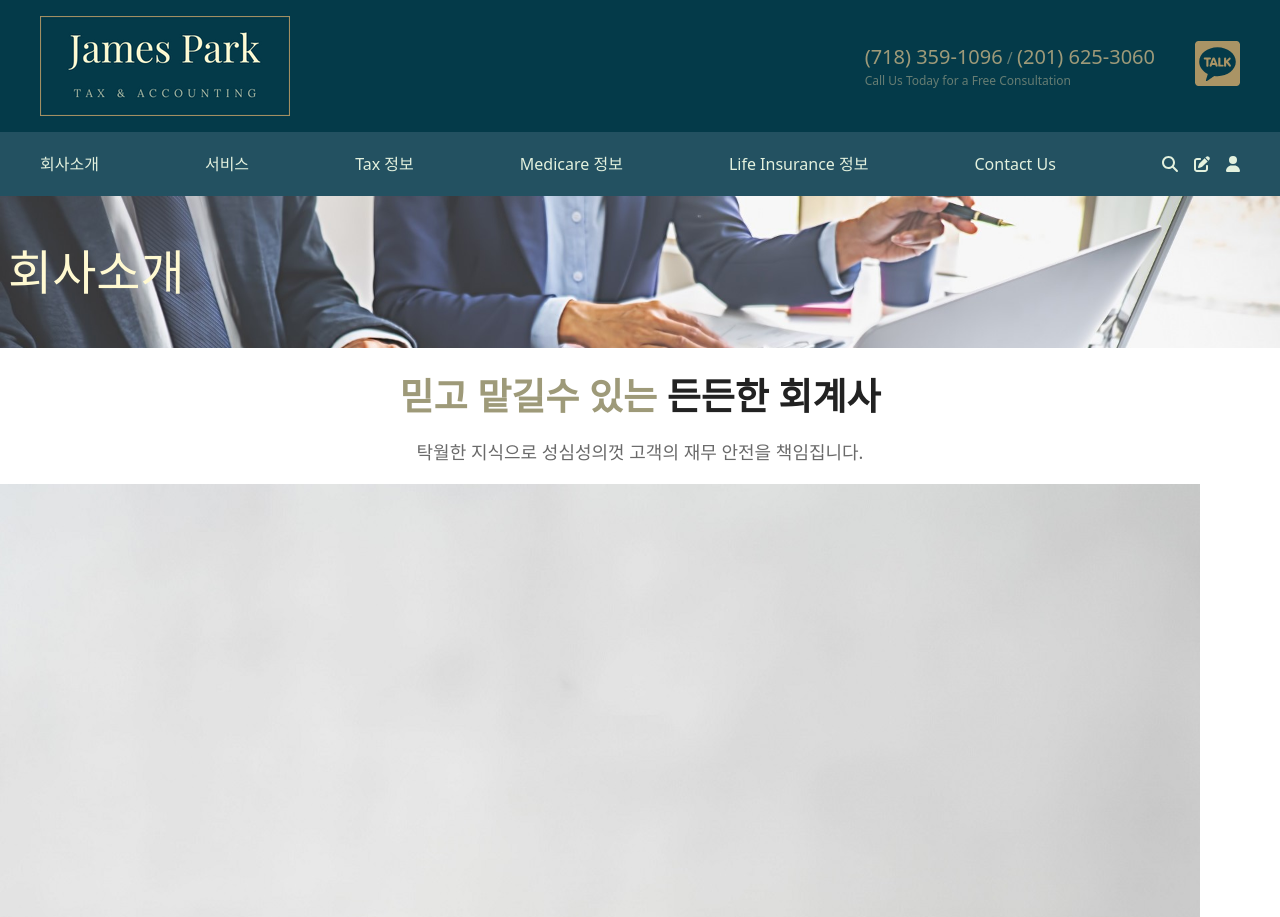
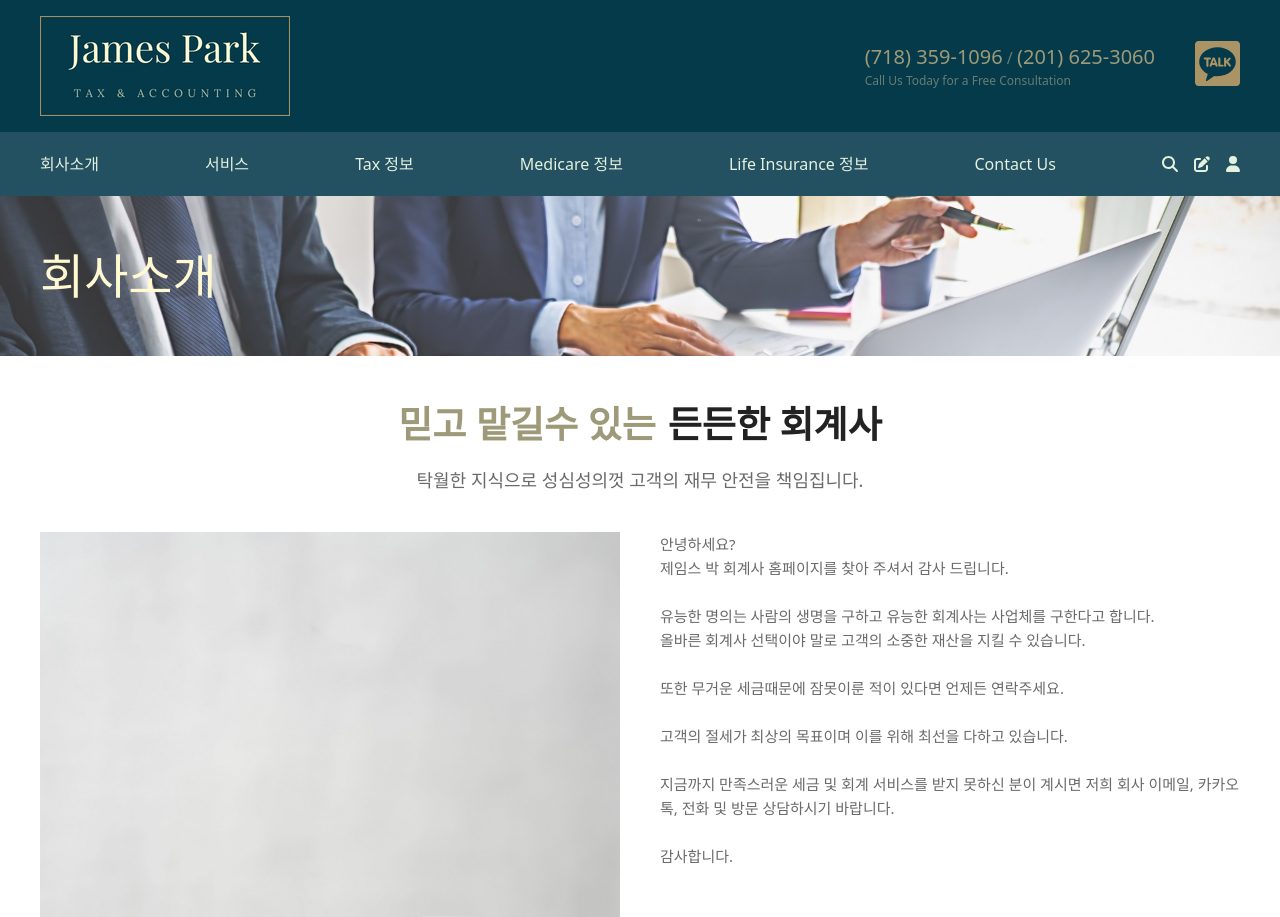
Before and after one commit to nooccarr/james-park-tax, a React (Vite) app: page /about-us in a window 1280 px wide. Shown: the top 917 px of the page. Built offline with nearby package versions, Linux system fonts and the light colour scheme.

Commit message:
Use Tailwind to style about us page

```diff
--- a/src/app/components/AboutUs.jsx
+++ b/src/app/components/AboutUs.jsx
@@ -8,16 +8,16 @@ import AboutUsImg from '../images/about-us.jpg';
 import '../styles/about-us.css';
 
 const AboutUs = () => {
-  const [isMobile, setisMobile] = useState(false);
+  // const [isMobile, setisMobile] = useState(false);
 
-  useEffect(() => {
-    window.innerWidth <= 767 ? setisMobile(true) : setisMobile(false);
-    const onWindowResize = () => {
-      window.innerWidth <= 767 ? setisMobile(true) : setisMobile(false);
-    };
-    window.addEventListener('resize', onWindowResize);
-    return () => window.removeEventListener('resize', onWindowResize);
-  }, []);
+  // useEffect(() => {
+  //   window.innerWidth <= 767 ? setisMobile(true) : setisMobile(false);
+  //   const onWindowResize = () => {
+  //     window.innerWidth <= 767 ? setisMobile(true) : setisMobile(false);
+  //   };
+  //   window.addEventListener('resize', onWindowResize);
+  //   return () => window.removeEventListener('resize', onWindowResize);
+  // }, []);
 
   useEffect(() => {
     window.scroll({ top: 0, left: 0, behavior: 'smooth' });
@@ -58,53 +58,28 @@ const AboutUs = () => {
         <PageHeader title="회사소개" />
       </div>
 
-      <main>
-        <div className="my-5">
-          <div>
-            <div className="text-center pb-5">
-              {isMobile ? (
-                <>
-                  <h1 className="header-h1 about-us-header-mobile">
-                    <span className="header-span">믿고 맡길수 있는 </span>
-                  </h1>
-                  <h1 className="header-h1">든든한 회계사</h1>
-                </>
-              ) : (
-                <h1 className="header-h1">
-                  <span className="header-span">믿고 맡길수 있는 </span>
-                  든든한 회계사
-                </h1>
-              )}
-              <h3 className="header-h3">
+      <main className="mx-5 md:mx-10">
+        <div className="mb-20">
+          <div className="my-10">
+            <div className="flex flex-wrap justify-center items-center gap-3 mb-4">
+              <span className="header-span">믿고 맡길수 있는 </span>
+              <h1 className="header-h1 mb-0">든든한 회계사</h1>
+            </div>
+            <div className="flex justify-center">
+              <h3 className="header-h3 text-center">
                 탁월한 지식으로 성심성의껏 고객의 재무 안전을 책임집니다.
               </h3>
             </div>
           </div>
-          {isMobile ? (
-            <>
-              <div>
-                <div className="mb-5">
-                  <div aspectdiv="1x1">
-                    <img src={AboutUsImg} alt="" />
-                  </div>
-                </div>
-              </div>
-              <div>
-                <div className="mb-5 text-container">
-                  {aboutUsDescription()}
-                </div>
-              </div>
-            </>
-          ) : (
-            <div>
-              <div className="mb-5 pe-5">
-                <div aspectdiv="1x1">
-                  <img src={AboutUsImg} alt="" />
-                </div>
-              </div>
-              <div className="mb-5 text-container">{aboutUsDescription()}</div>
+
+          <div className="flex flex-col md:flex-row gap-10">
+            <div className="w-full md:w-1/2  aspect-square">
+              <img src={AboutUsImg} alt="" />
             </div>
-          )}
+            <div className="w-full md:w-1/2">
+              <div className="text-container">{aboutUsDescription()}</div>
+            </div>
+          </div>
         </div>
       </main>
     </div>
--- a/src/app/components/Header.jsx
+++ b/src/app/components/Header.jsx
@@ -35,7 +35,7 @@ const Header = () => {
   return (
     // <header className={`${headerMobileView}`}>
     <header className=" flex flex-col">
-      <div className="px-10 py-4">
+      <div className="px-5 md:px-10 py-4">
         <div className="flex items-center">
           <div className="md:min-w-[250px]">
             <h1 className="text-hide">James Park Tax & Accounting</h1>
--- a/src/app/components/PageHeader.jsx
+++ b/src/app/components/PageHeader.jsx
@@ -4,11 +4,12 @@
 
 const PageHeader = ({ title }) => {
   return (
-    <div as="section" className="py-5">
-      <div className="ps-2 py-5">
+    <div className="py-14">
+      {/* <div className="py-10"> */}
+      <div className="ps-5 md:ps-10">
         <div
-          className="p-0"
-          style={{ color: '#FFF9D1', fontSize: '3em', fontWeight: 500 }}
+          className="text-5xl text-[#FFF9D1]"
+          // style={{ color: '#FFF9D1', fontSize: '3em', fontWeight: 500 }}
         >
           {title}
         </div>
--- a/src/app/output.css
+++ b/src/app/output.css
@@ -582,9 +582,19 @@ video {
   order: -9999;
 }
 
+.mx-10 {
+  margin-left: 2.5rem;
+  margin-right: 2.5rem;
+}
+
 .mx-auto {
   margin-left: auto;
   margin-right: auto;
+}
+
+.my-10 {
+  margin-top: 2.5rem;
+  margin-bottom: 2.5rem;
 }
 
 .my-4 {
@@ -597,14 +607,9 @@ video {
   margin-bottom: 1.25rem;
 }
 
-.my-auto {
-  margin-top: auto;
-  margin-bottom: auto;
-}
-
-.mx-10 {
-  margin-left: 2.5rem;
-  margin-right: 2.5rem;
+.mx-5 {
+  margin-left: 1.25rem;
+  margin-right: 1.25rem;
 }
 
 .mb-0 {
@@ -627,16 +632,16 @@ video {
   margin-bottom: 1.25rem;
 }
 
+.me-10 {
+  margin-inline-end: 2.5rem;
+}
+
 .me-5 {
   margin-inline-end: 1.25rem;
 }
 
 .ms-4 {
   margin-inline-start: 1rem;
-}
-
-.ms-auto {
-  margin-inline-start: auto;
 }
 
 .mt-10 {
@@ -655,12 +660,8 @@ video {
   margin-top: 1.5rem;
 }
 
-.me-10 {
-  margin-inline-end: 2.5rem;
-}
-
-.me-4 {
-  margin-inline-end: 1rem;
+.mb-20 {
+  margin-bottom: 5rem;
 }
 
 .flex {
@@ -679,12 +680,20 @@ video {
   display: none;
 }
 
+.aspect-square {
+  aspect-ratio: 1 / 1;
+}
+
 .min-h-full {
   min-height: 100%;
 }
 
-.min-w-\[250px\] {
-  min-width: 250px;
+.w-1\/2 {
+  width: 50%;
+}
+
+.w-full {
+  width: 100%;
 }
 
 .flex-1 {
@@ -695,8 +704,16 @@ video {
   resize: both;
 }
 
+.flex-row {
+  flex-direction: row;
+}
+
 .flex-col {
   flex-direction: column;
+}
+
+.flex-wrap {
+  flex-wrap: wrap;
 }
 
 .place-items-center {
@@ -719,16 +736,12 @@ video {
   gap: 2.5rem;
 }
 
+.gap-3 {
+  gap: 0.75rem;
+}
+
 .gap-4 {
   gap: 1rem;
-}
-
-.gap-2 {
-  gap: 0.5rem;
-}
-
-.gap-3 {
-  gap: 0.75rem;
 }
 
 .gap-x-6 {
@@ -749,6 +762,11 @@ video {
   border-color: rgb(255 255 255 / var(--tw-border-opacity));
 }
 
+.bg-\[\#235161\] {
+  --tw-bg-opacity: 1;
+  background-color: rgb(35 81 97 / var(--tw-bg-opacity));
+}
+
 .bg-indigo-600 {
   --tw-bg-opacity: 1;
   background-color: rgb(79 70 229 / var(--tw-bg-opacity));
@@ -759,22 +777,17 @@ video {
   background-color: rgb(255 255 255 / var(--tw-bg-opacity));
 }
 
-.bg-blue-500 {
-  --tw-bg-opacity: 1;
-  background-color: rgb(59 130 246 / var(--tw-bg-opacity));
-}
-
-.bg-\[\#235161\] {
-  --tw-bg-opacity: 1;
-  background-color: rgb(35 81 97 / var(--tw-bg-opacity));
-}
-
 .p-0 {
   padding: 0px;
 }
 
 .p-3 {
   padding: 0.75rem;
+}
+
+.px-10 {
+  padding-left: 2.5rem;
+  padding-right: 2.5rem;
 }
 
 .px-2 {
@@ -827,9 +840,29 @@ video {
   padding-bottom: 1.25rem;
 }
 
-.px-10 {
-  padding-left: 2.5rem;
-  padding-right: 2.5rem;
+.px-5 {
+  padding-left: 1.25rem;
+  padding-right: 1.25rem;
+}
+
+.py-10 {
+  padding-top: 2.5rem;
+  padding-bottom: 2.5rem;
+}
+
+.py-12 {
+  padding-top: 3rem;
+  padding-bottom: 3rem;
+}
+
+.py-14 {
+  padding-top: 3.5rem;
+  padding-bottom: 3.5rem;
+}
+
+.py-16 {
+  padding-top: 4rem;
+  padding-bottom: 4rem;
 }
 
 .pb-2 {
@@ -891,6 +924,16 @@ video {
   line-height: 1.25rem;
 }
 
+.text-4xl {
+  font-size: 2.25rem;
+  line-height: 2.5rem;
+}
+
+.text-5xl {
+  font-size: 3rem;
+  line-height: 1;
+}
+
 .font-bold {
   font-weight: 700;
 }
@@ -899,8 +942,16 @@ video {
   font-weight: 600;
 }
 
+.font-normal {
+  font-weight: 400;
+}
+
 .leading-7 {
   line-height: 1.75rem;
+}
+
+.leading-5 {
+  line-height: 1.25rem;
 }
 
 .tracking-tight {
@@ -930,6 +981,15 @@ video {
 .text-white {
   --tw-text-opacity: 1;
   color: rgb(255 255 255 / var(--tw-text-opacity));
+}
+
+.text-\[\'\#FFF9D1\'\] {
+  color: '#FFF9D1';
+}
+
+.text-\[\#FFF9D1\] {
+  --tw-text-opacity: 1;
+  color: rgb(255 249 209 / var(--tw-text-opacity));
 }
 
 .shadow-sm {
@@ -969,6 +1029,11 @@ video {
     padding-bottom: 8rem;
   }
 
+  .sm\:px-10 {
+    padding-left: 2.5rem;
+    padding-right: 2.5rem;
+  }
+
   .sm\:text-5xl {
     font-size: 3rem;
     line-height: 1;
@@ -976,6 +1041,11 @@ video {
 }
 
 @media (min-width: 768px) {
+  .md\:mx-10 {
+    margin-left: 2.5rem;
+    margin-right: 2.5rem;
+  }
+
   .md\:block {
     display: block;
   }
@@ -984,12 +1054,41 @@ video {
     display: inline-block;
   }
 
+  .md\:flex {
+    display: flex;
+  }
+
   .md\:hidden {
     display: none;
   }
 
+  .md\:w-1\/2 {
+    width: 50%;
+  }
+
   .md\:min-w-\[250px\] {
     min-width: 250px;
+  }
+
+  .md\:flex-none {
+    flex: none;
+  }
+
+  .md\:flex-row {
+    flex-direction: row;
+  }
+
+  .md\:gap-10 {
+    gap: 2.5rem;
+  }
+
+  .md\:px-10 {
+    padding-left: 2.5rem;
+    padding-right: 2.5rem;
+  }
+
+  .md\:ps-10 {
+    padding-inline-start: 2.5rem;
   }
 }
 
```
Also changed, not shown: src/app/styles/app.css (+10 -2 lines).
